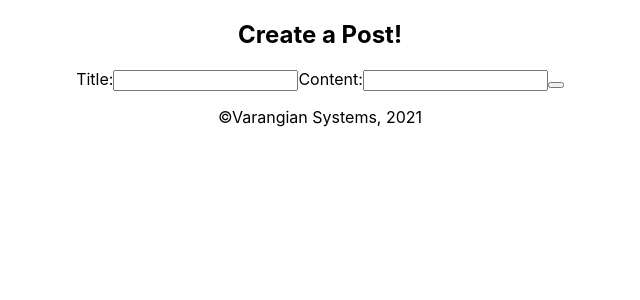
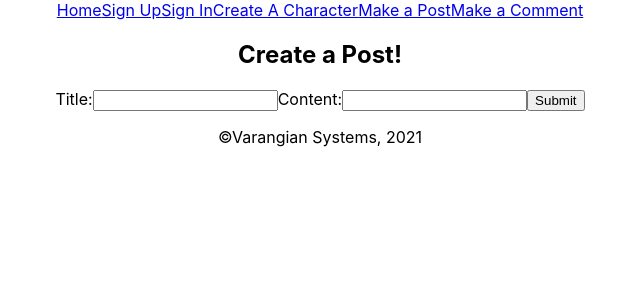
Before and after one commit to Jason-Berkower/Hero-s_Rest, a React (Create React App) app in the folder client/: page /post-creation in a window 1280 px wide. Shown: the top 300 px of the page, without its empty margins (320-960 px from the left). Built offline with nearby package versions, Linux system fonts and the light colour scheme.

Commit message:
Added Nav and updated form buttons.

```diff
--- a/client/src/App.js
+++ b/client/src/App.js
@@ -7,7 +7,7 @@ import CreatePost from "./components/Forms/Posts/CreatePost";
 import CreateComment from "./components/Forms/Comments/CreateComment";
 
 import { Route, Switch } from "react-router-dom";
-import { useEffect, useState } from "react";
+import { useState } from "react";
 import "./App.css";
 
 function App() {
@@ -26,13 +26,13 @@ function App() {
     <div className="App">
       <Navbar currentUser={currentUser} />
       <Switch>
-        <Route path="/signup">
+        <Route exact path="/signup">
           <SignUp />
         </Route>
-        <Route path="/signin">
+        <Route exact path="/signin">
           <SignIn />
         </Route>
-        <Route path="/character-creation">
+        <Route exact path="/character-creation">
           <CreateCharacter />
         </Route>
         <Route path="/post-creation">
--- a/client/src/components/Forms/Character/CreateCharacter.jsx
+++ b/client/src/components/Forms/Character/CreateCharacter.jsx
@@ -2,7 +2,7 @@ import { useState } from 'react';
 import { createCharacter } from '../../../services/apiConfig';
 import './CreateCharacter.css';
 
-export default function CreateCharacter() {
+export default function CreateCharacter(props) {
   const [input, setInput] = useState({});
 
   const handleChange = (e) => {
--- a/client/src/components/Forms/Comments/CreateComment.jsx
+++ b/client/src/components/Forms/Comments/CreateComment.jsx
@@ -25,7 +25,7 @@ export default function CreateComment() {
       <form id="comment-container" onChange={handleChange} onSubmit={handleSubmit}>
         <label>Content:</label>
         <input name="content" type="textarea" value={input.content} />
-        <button type="submit" />
+        <button type="submit">Submit</button>
       </form>
     </div>
   )
--- a/client/src/components/Forms/Posts/CreatePost.jsx
+++ b/client/src/components/Forms/Posts/CreatePost.jsx
@@ -2,7 +2,7 @@ import { useState } from 'react';
 import { createPost } from '../../../services/apiConfig';
 import './CreatePost.css';
 
-export default function CreatePost() {
+export default function CreatePost(props) {
   const [input, setInput] = useState({});
 
   const handleChange = (e) => {
@@ -27,7 +27,7 @@ export default function CreatePost() {
         <input name="title" type="text" value={input.title} />
         <label>Content:</label>
         <input name="content" type="textarea" value={input.content} />
-        <button type="submit" />
+        <button type="submit">Submit</button>
       </form>
     </div>
   )
--- a/client/src/components/Navigation/Navbar.jsx
+++ b/client/src/components/Navigation/Navbar.jsx
@@ -1,9 +1,17 @@
+import { Link } from 'react-router-dom';
 import './Navbar.css';
 
-export default function Navbar() {
+export default function Navbar(props) {
   return (
     <div>
-
+      <div id='links'>
+        <Link to='/'>Home</Link>
+        <Link to='/signup'>Sign Up</Link>
+        <Link to='/signin'>Sign In</Link>
+        <Link to='/character-creation'>Create A Character</Link>
+        <Link to='/post-creation'>Make a Post</Link>
+        <Link to='/comment-creation'>Make a Comment</Link>
+      </div>
     </div>
   )
 }
```
